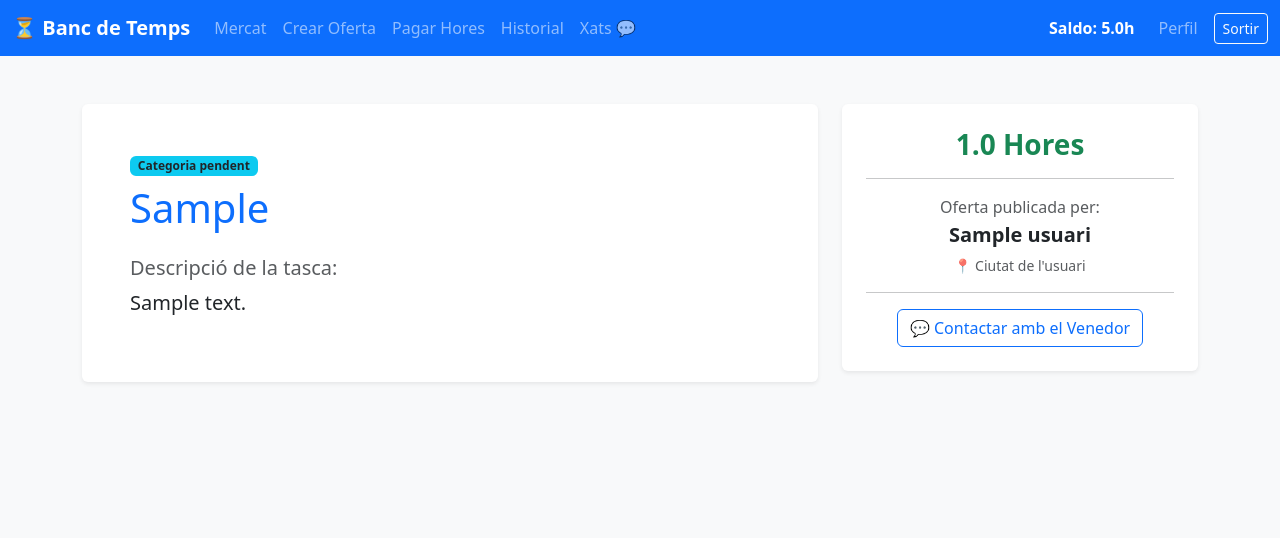
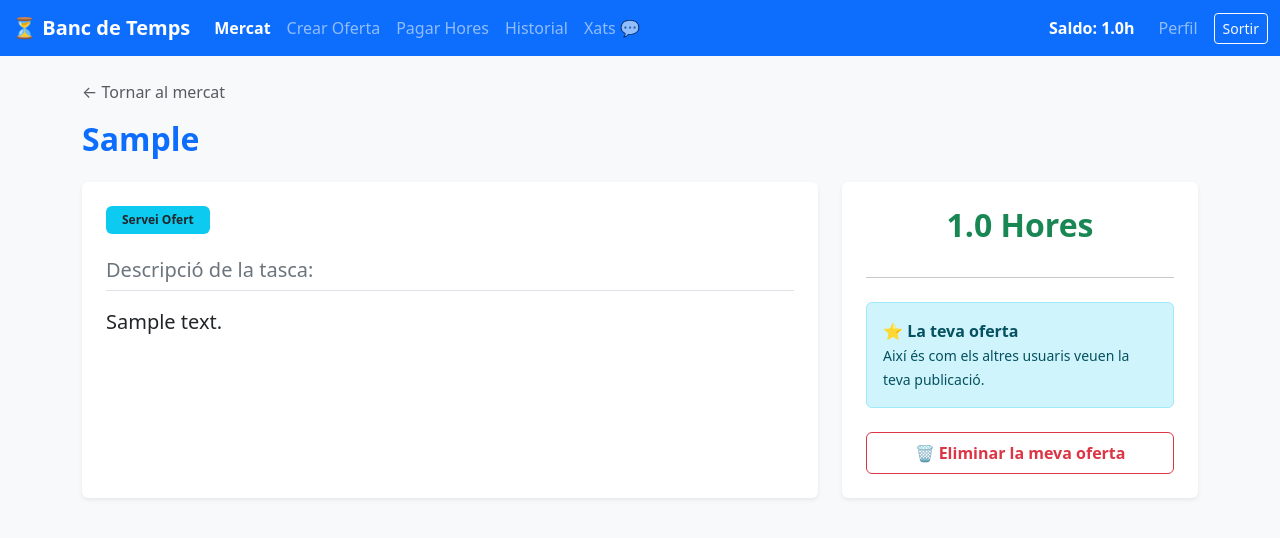
Before and after one commit to arnaufito/banc_de_temps, a Flask app: page /oferta/1 in a window 1280 px wide. Shown: the top 538 px of the page. Run offline with Flask 3, Linux system fonts and the light colour scheme; the visitor is signed in with stand-in values (Sample User, id 1); tables that the repository leaves empty hold one stand-in row (values such as "Sample post").

Commit message:
ara he aprofitat el html de detall_oferta i he ficat el codi de oferta dins de detall oferta, tmb he cambiat la ruta de oferta

```diff
--- a/app.py
+++ b/app.py
@@ -363,21 +363,46 @@ def eliminar_oferta(id_oferta):
     return redirect(url_for('historial'))
 @app.route("/oferta/<int:id_oferta>")
 def detall_oferta(id_oferta):
+    if 'id_usuari' not in session:
+        return redirect(url_for('login'))
+
+    user_id = session['id_usuari']
     conn = sqlite3.connect("banc_temps.db")
     cursor = conn.cursor()
 
-    # Ara fem un JOIN per llegir també el nom de l'usuari (u.nom)
-    cursor.execute('''
-        SELECT o.id, o.titol, o.descripcio, o.hores, u.nom
-        FROM ofertes o
-        JOIN usuaris u ON o.id_usuari = u.id
-        WHERE o.id = ?
-    ''', (id_oferta,))
+    # Busquem l'oferta i les dades de l'usuari que la va crear
+    try:
+        cursor.execute('''
+            SELECT o.id, o.titol, o.descripcio, o.id_usuari, u.nom, u.ciutat, o.hores
+            FROM ofertes o
+            JOIN usuaris u ON o.id_usuari = u.id
+            WHERE o.id = ?
+        ''', (id_oferta,))
+    except sqlite3.OperationalError:
+        cursor.execute('''
+            SELECT o.id, o.titol, o.descripcio, o.id_usuari, u.nom, u.ciutat, 1 as hores
+            FROM ofertes o
+            JOIN usuaris u ON o.id_usuari = u.id
+            WHERE o.id = ?
+        ''', (id_oferta,))
 
     oferta = cursor.fetchone()
+
+    # Obtenim el saldo actual de qui està navegant per la barra superior
+    try:
+        cursor.execute("SELECT saldo FROM usuaris WHERE id = ?", (user_id,))
+        resultat = cursor.fetchone()
+        saldo_usuari = resultat[0] if resultat and resultat[0] is not None else 5.0
+    except sqlite3.OperationalError:
+        saldo_usuari = 5.0
+
     conn.close()
 
-    return render_template("detall_oferta.html", oferta=oferta)
+    if not oferta:
+        return "<h3>Aquesta oferta no existeix o ha estat eliminada.</h3><a href='/mercat'>Tornar al mercat</a>"
+
+    # Carreguem directament la teva plantilla detall_oferta.html
+    return render_template("detall_oferta.html", oferta=oferta, saldo=saldo_usuari)
 # ==========================================
 # EXECUCIÓ DEL SERVIDOR
 # ==========================================
--- a/templates/detall_oferta.html
+++ b/templates/detall_oferta.html
@@ -3,67 +3,88 @@
 <head>
     <meta charset="UTF-8">
     <meta name="viewport" content="width=device-width, initial-scale=1.0">
-    <title>Detall de l'Oferta</title>
+    <title>{{ oferta[1] }} - Banc de Temps</title>
     <link href="https://cdn.jsdelivr.net/npm/bootstrap@5.3.0/dist/css/bootstrap.min.css" rel="stylesheet">
 </head>
 <body class="bg-light">
 
-    <!-- Barra de navegació -->
-    <!-- Barra de navegació unificada i directa -->
+    <!-- Barra de navegació unificada -->
     <nav class="navbar navbar-expand navbar-dark bg-primary mb-4">
         <div class="container-fluid">
             <a class="navbar-brand fw-bold" href="/mercat">⏳ Banc de Temps</a>
 
-        <!-- Enllaços principals sempre visibles -->
             <ul class="navbar-nav me-auto">
-            <li class="nav-item"><a class="nav-link" href="/mercat">Mercat</a></li>
+                <li class="nav-item"><a class="nav-link active fw-bold" href="/mercat">Mercat</a></li>
                 <li class="nav-item"><a class="nav-link" href="/crear_oferta">Crear Oferta</a></li>
                 <li class="nav-item"><a class="nav-link" href="/transferencia">Pagar Hores</a></li>
                 <li class="nav-item"><a class="nav-link" href="/historial">Historial</a></li>
                 <li class="nav-item"><a class="nav-link" href="/xat">Xats 💬</a></li>
             </ul>
 
-        <!-- Opcions de l'usuari a la dreta -->
             <ul class="navbar-nav align-items-center">
-            <li class="nav-item me-3"><span class="text-white fw-bold">Saldo: 5.0h</span></li>
+                <li class="nav-item me-3">
+                    <span class="navbar-text text-white fw-bold">Saldo: {{ saldo }}h</span>
+                </li>
                 <li class="nav-item"><a class="nav-link" href="/perfil">Perfil</a></li>
                 <li class="nav-item"><a class="btn btn-outline-light btn-sm ms-2" href="/logout">Sortir</a></li>
             </ul>
         </div>
     </nav>
 
-    <div class="container mt-5">
+    <div class="container">
+        <!-- Botó per tirar enrere i títol de l'oferta -->
+        <a href="/mercat" class="text-decoration-none text-muted mb-3 d-inline-block">← Tornar al mercat</a>
+        <h2 class="text-primary fw-bold mb-4">{{ oferta[1] }}</h2>
+
         <div class="row">
-            <!-- Columna principal amb la informació de l'oferta -->
-            <div class="col-md-8">
-                <div class="card shadow-sm border-0 mb-4">
-                    <div class="card-body p-5">
-                        <span class="badge bg-info text-dark mb-2">Categoria pendent</span>
-
-                        <!-- Títol de l'oferta (oferta[1]) -->
-                        <h1 class="text-primary mb-4">{{ oferta[1] }}</h1>
-
-                        <h5 class="text-muted">Descripció de la tasca:</h5>
-                        <!-- Descripció de l'oferta (oferta[2]) -->
-                        <p class="fs-5">{{ oferta[2] }}</p>
+            <!-- COLUMNA ESQUERRA: Detalls de la tasca -->
+            <div class="col-md-8 mb-4">
+                <div class="card shadow-sm border-0 h-100">
+                    <div class="card-body p-4">
+                        <span class="badge bg-info text-dark mb-4 px-3 py-2">Servei Ofert</span>
+                        <h5 class="text-secondary border-bottom pb-2 mb-3">Descripció de la tasca:</h5>
+                        <p class="card-text fs-5" style="white-space: pre-wrap;">{{ oferta[2] }}</p>
                     </div>
                 </div>
             </div>
 
-            <!-- Columna lateral amb la info de l'usuari i accions -->
-            <div class="col-md-4">
-                <div class="card shadow-sm border-0 bg-white">
-                    <div class="card-body p-4 text-center">
-                        <h3 class="fw-bold text-success mb-3">{{ oferta[3] }} Hores</h3>
-                        <hr>
-                        <!-- Textos preparats per quan tinguem la informació de l'usuari -->
-                        <p class="mb-1 text-muted">Oferta publicada per:</p>
-                        <h5 class="fw-bold">{{ oferta[4] }}</h5>
-                        <p class="text-muted small">📍 Ciutat de l'usuari</p>
+            <!-- COLUMNA DRETA: Hores i Venedor (o Panell Propietari) -->
+            <div class="col-md-4 mb-4">
+                <div class="card shadow-sm border-0 h-100 text-center">
+                    <div class="card-body p-4 d-flex flex-column justify-content-center">
+                        <!-- Les Hores (Això ho veu tothom) -->
+                        <h2 class="text-success fw-bold">{{ oferta[6] }} Hores</h2>
+                        <hr class="my-4">
 
-                        <hr>
-                        <!-- Aquest botó de moment no fa res, però serà el del xat -->
-                        <a href="/xat/{{ oferta[0] }}" class="btn btn-outline-primary">💬 Contactar amb el Venedor</a>
+                        <!-- LÒGICA INTEL·LIGENT: Ets el creador o ets un client? -->
+                        {% if oferta[3] == session['id_usuari'] %}
+
+                            <!-- VISTA DEL PROPIETARI (Ets tu) -->
+                            <div class="alert alert-info mb-4 text-start" role="alert">
+                                <strong>⭐ La teva oferta</strong><br>
+                                <small>Així és com els altres usuaris veuen la teva publicació.</small>
+                            </div>
+
+                            <!-- En lloc de xatejar, tens el botó d'eliminar -->
+                            <a href="/eliminar_oferta/{{ oferta[0] }}" class="btn btn-outline-danger mt-auto py-2 fw-bold" onclick="return confirm('Estàs segur que vols eliminar aquesta oferta del mercat?')">
+                                🗑️ Eliminar la meva oferta
+                            </a>
+
+                        {% else %}
+
+                            <!-- VISTA DEL CLIENT (És d'una altra persona) -->
+                            <p class="text-muted mb-1">Oferta publicada per:</p>
+                            <h5 class="fw-bold text-dark mb-1">{{ oferta[4] }}</h5>
+                            <p class="text-muted small mb-4">📍 {{ oferta[5] }}</p>
+
+                            <!-- Botó per obrir el xat -->
+                            <a href="/xat/{{ oferta[0] }}" class="btn btn-primary mt-auto py-2 fw-bold shadow-sm">
+                                💬 Contactar amb el Venedor
+                            </a>
+
+                        {% endif %}
+
+                    </div>
                 </div>
             </div>
         </div>
```
Also changed, not shown: templates/oferta.html (deleted, +0 -94 lines). Lines whose indentation alone changed are shown as unchanged.
